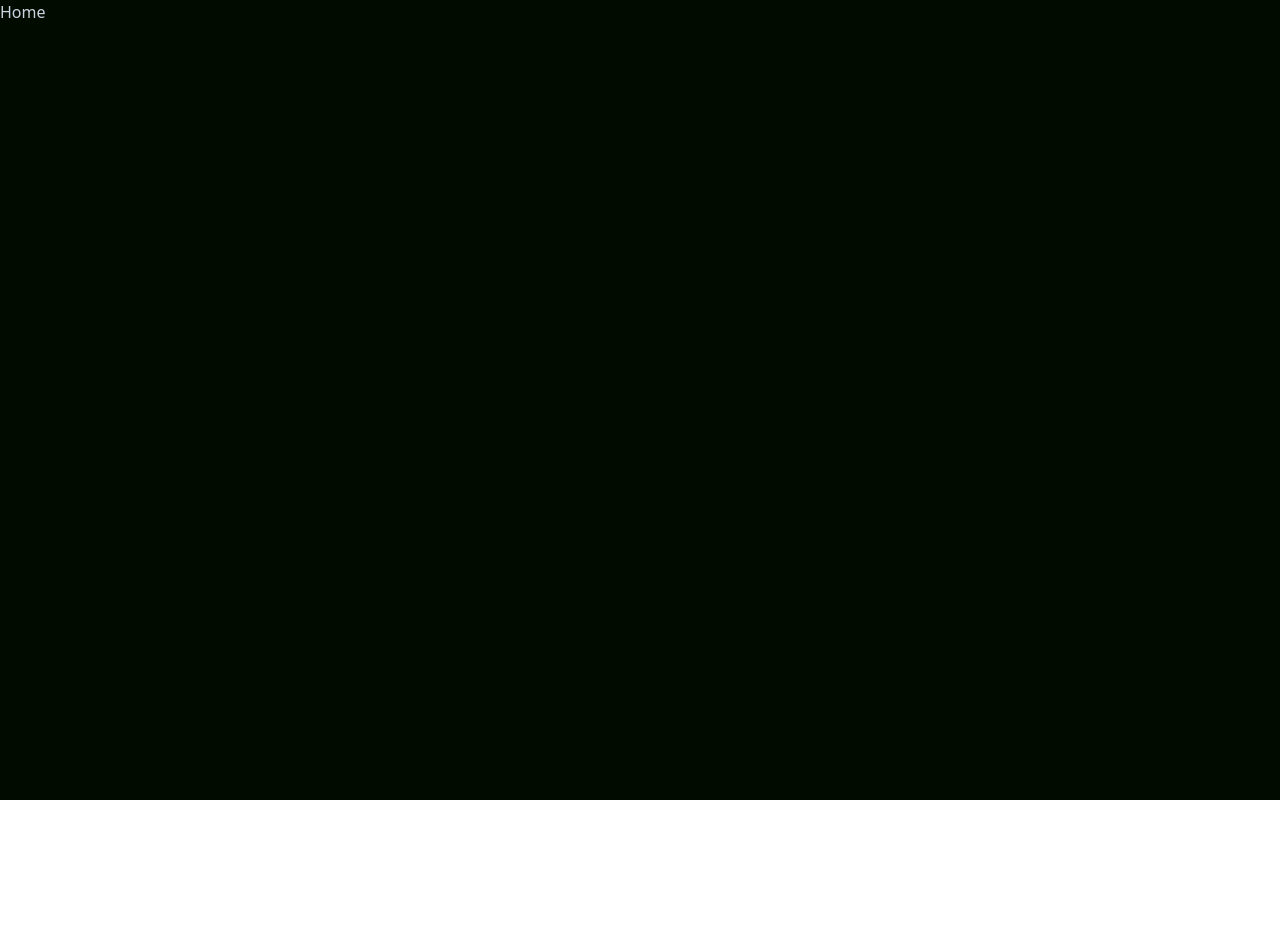
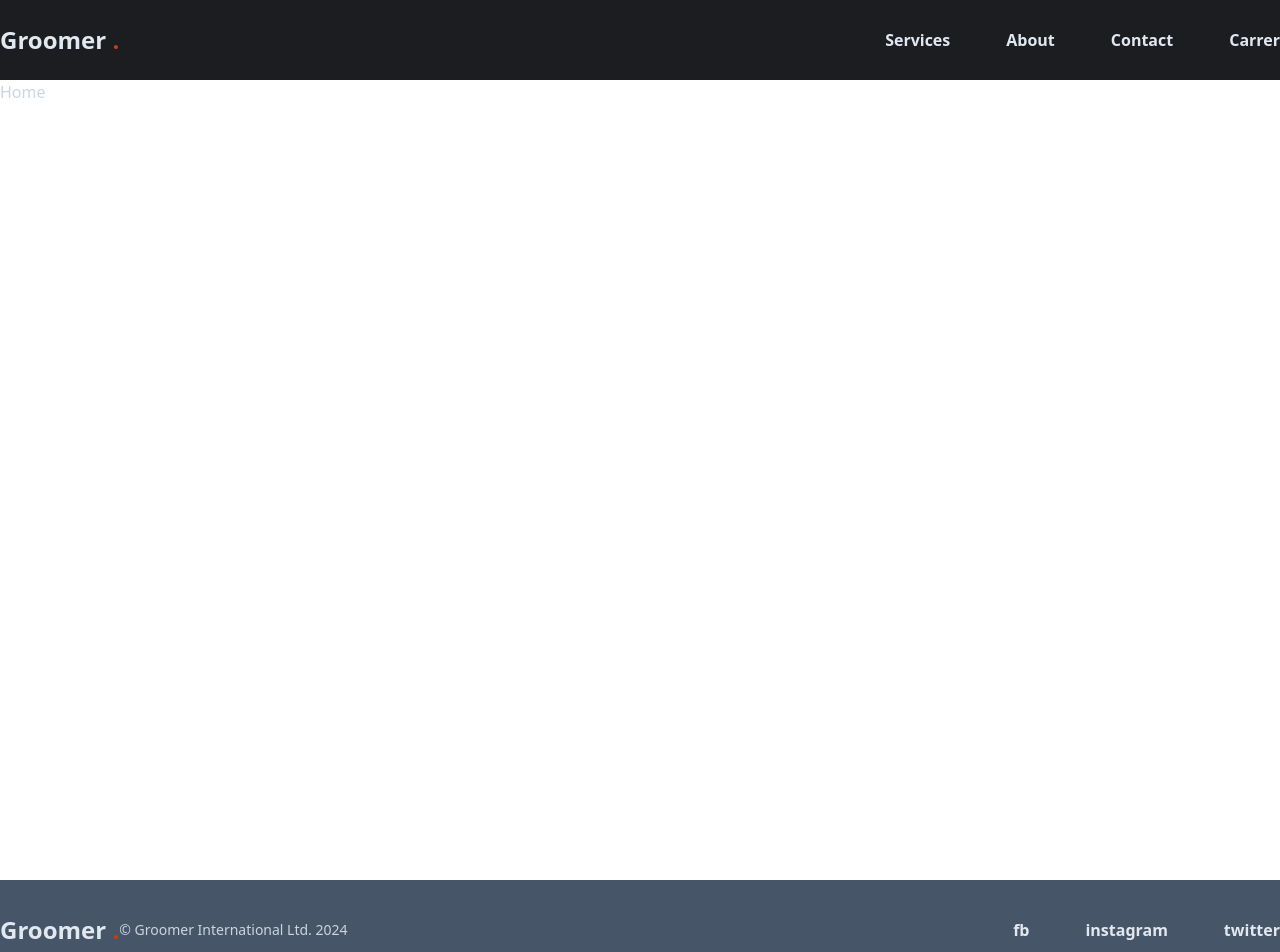
Before and after one commit to discoders65/web-client, a React (Vite) app: page / in a window 1280 px wide. Shown: the top 952 px of the page. Before the commit the page ends 800 px from the top, so only its background shows below. Built offline with nearby package versions, Linux system fonts and the light colour scheme.

Commit message:
Feat: Added Navbar and Footer components.

```diff
--- a/src/App.tsx
+++ b/src/App.tsx
@@ -1,35 +1,22 @@
-import React from 'react';
-import {BrowserRouter as Router, Route, Routes} from "react-router-dom"
-import RootLayout from './Layout/RootLayout';
-import Home from './pages/Home';
-import ErrorPage from './pages/ErrorPage';
+import React from "react";
+import { BrowserRouter as Router, Route, Routes } from "react-router-dom";
+import RootLayout from "./Layout/RootLayout";
+import Home from "./pages/Home";
+import ErrorPage from "./pages/ErrorPage";
 
-
-const App= () => {
-
-
+const App = () => {
   return (
-<main className="bg-[#010b00] h-screen w-full">
-
+    <main className=" h-screen w-full">
       <Router>
         <Routes>
-
-<Route element={<RootLayout/>}>
-  <Route path="/*" element={<Home/>}  />
-<Route path="/404" element={<ErrorPage/>}/>
-
-
+          <Route element={<RootLayout />}>
+            <Route path="/*" element={<Home />} />
+            <Route path="/404" element={<ErrorPage />} />
           </Route>
-
-
-
-
-
         </Routes>
       </Router>
     </main>
+  );
+};
 
-  )
-}
-
-export default App
+export default App;
--- a/src/Layout/RootLayout.tsx
+++ b/src/Layout/RootLayout.tsx
@@ -1,17 +1,18 @@
-import React from 'react'
-import {Outlet} from "react-router-dom";
+import React from "react";
+import { Outlet } from "react-router-dom";
+import Navbar from "../components/Navbar";
+import Footer from "../components/Footer";
 
 const RootLayout = () => {
   return (
-    <div className='h-screen w-full'>
+    <div className="h-screen w-full">
+      <Navbar />
+      <section className="h-screen">
+        <Outlet />
+      </section>
+      <Footer />
+    </div>
+  );
+};
 
-<section>
-    <Outlet/>
-</section>
-
-
-    </div>
-  )
-}
-
-export default RootLayout
+export default RootLayout;
--- /dev/null
+++ b/src/components/Footer.tsx
@@ -0,0 +1,27 @@
+import React from "react";
+
+const Footer: React.FC = () => {
+  return (
+    <nav className="w-full h-[100px]  bg-slate-600 boroder-t-2  ">
+      <section className="flex justify-between max-w-7xl mx-auto items-center h-full">
+        <div className="text-slate-200 flex items-center">
+          <h1 className="text-2xl font-semibold ">
+            Groomer <span className="text-orange-700 text-2xl">.</span>
+          </h1>
+          <span className="text-slate-300 text-sm">
+            © Groomer International Ltd. 2024
+          </span>
+        </div>
+        <div className="text-slate-200 ">
+          <ul className="flex gap-14 font-semibold text-base">
+            <li>fb</li>
+            <li>instagram</li>
+            <li>twitter</li>
+          </ul>
+        </div>
+      </section>
+    </nav>
+  );
+};
+
+export default Footer;
--- /dev/null
+++ b/src/components/Navbar.tsx
@@ -0,0 +1,25 @@
+import React from "react";
+
+const Navbar: React.FC = () => {
+  return (
+    <nav className="w-full h-[80px] bg-[#1b1d21]  ">
+      <section className="flex justify-between max-w-7xl mx-auto items-center h-full">
+        <div className="text-slate-200">
+          <h1 className="text-2xl font-semibold ">
+            Groomer <span className="text-orange-700 text-2xl">.</span>
+          </h1>
+        </div>
+        <div className="text-slate-200 ">
+          <ul className="flex gap-14 font-semibold text-base">
+            <li>Services</li>
+            <li>About</li>
+            <li>Contact</li>
+            <li>Carrer</li>
+          </ul>
+        </div>
+      </section>
+    </nav>
+  );
+};
+
+export default Navbar;
--- a/src/pages/Home.tsx
+++ b/src/pages/Home.tsx
@@ -1,11 +1,11 @@
-import React from 'react'
+import React from "react";
 
 const Home = () => {
   return (
-    <div className='h-screen w-full'>
-<h1 className='text-slate-300'>Home</h1>
+    <div className="h-auto w-full">
+      <h1 className="text-slate-300">Home</h1>
     </div>
-  )
-}
+  );
+};
 
-export default Home
+export default Home;
```
Lines whose indentation alone changed are shown as unchanged.
